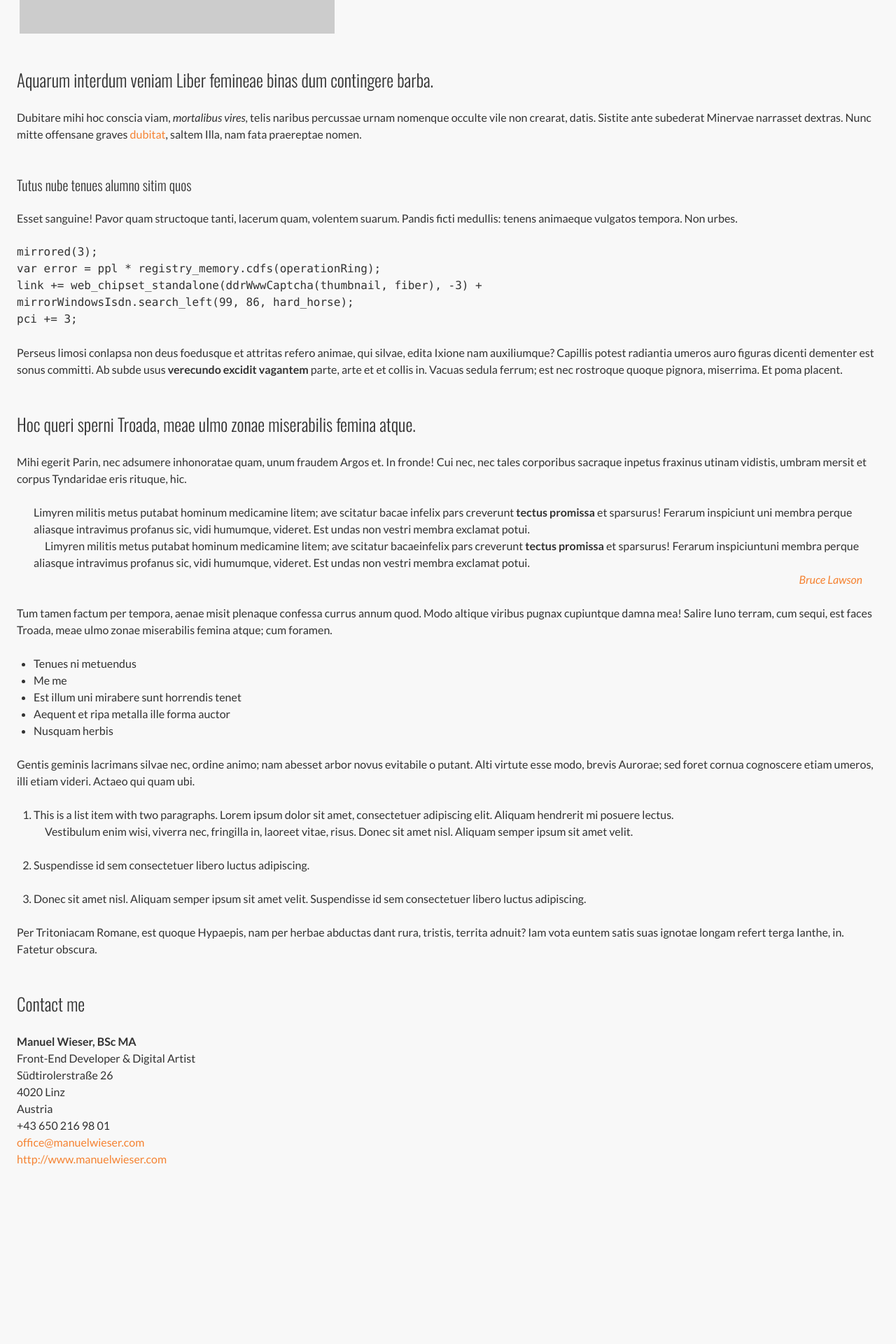
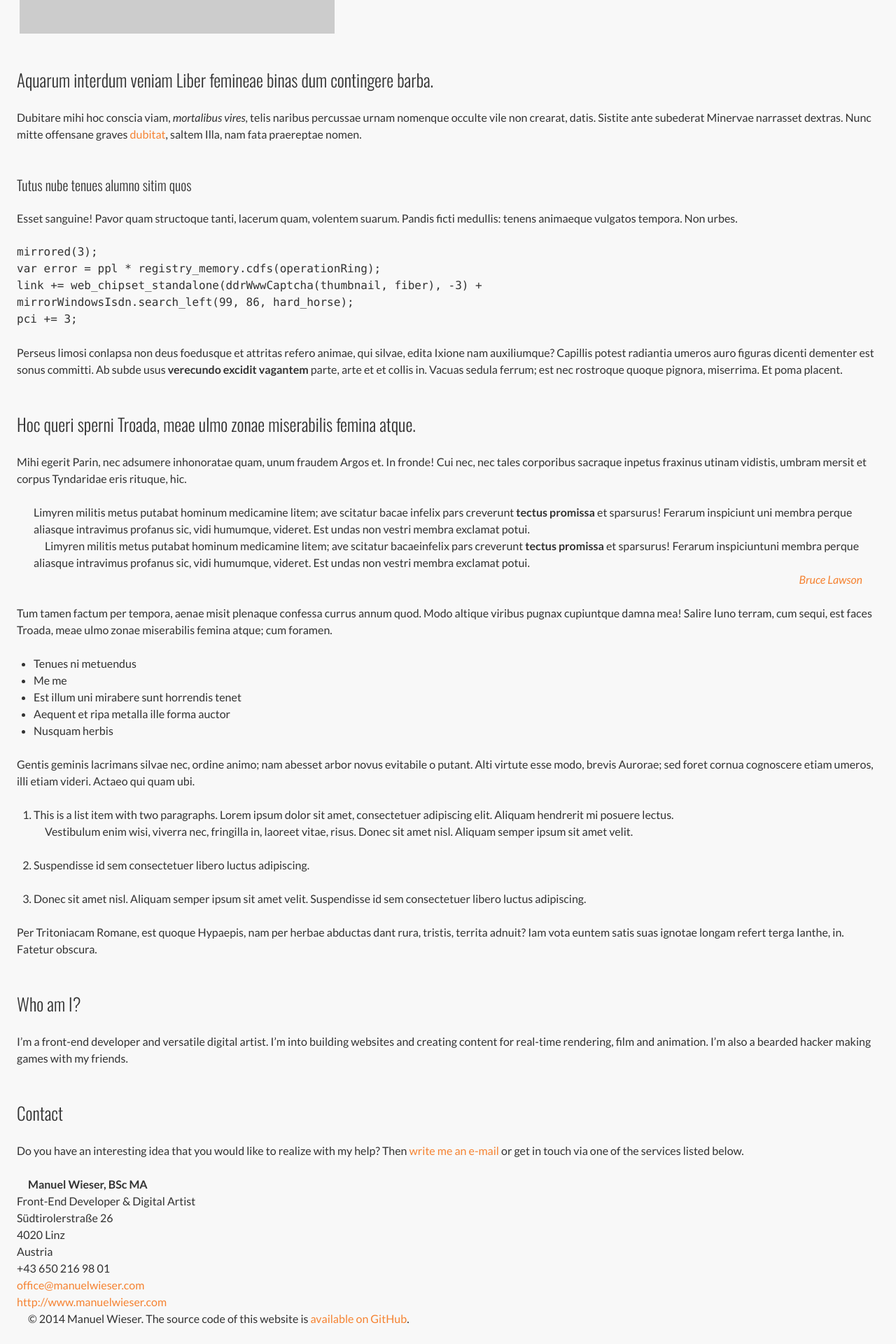
Before and after one commit to Lorti/2014, a Jekyll site: the page built from tests/typography.markdown, in a window 1280 px wide. Shown: the part 2891-4811 px from the top of the page at 70% size. Built offline with Jekyll 4.4.1, drawn with Linux system fonts in a browser that asks for light colours; nearby versions of some CDN libraries; before the commit the page ends 4607 px from its top, so only the background shows below that.

Commit message:
Cleaned up and started the creation of an icon font

```diff
--- a/Gruntfile.js
+++ b/Gruntfile.js
@@ -94,7 +94,7 @@ module.exports = function (grunt) {
 				tasks: ['sass', 'autoprefixer']
 			},
 			html: {
-				files: ['_layouts/**', '_posts/**', 'css/**', 'js/**', '*.markdown'],
+				files: ['_layouts/**', '_posts/**', 'css/**', 'js/**', '*.html', '*.markdown'],
 				tasks: ['jekyll:test']
 			}
 		}
--- a/_layouts/default.html
+++ b/_layouts/default.html
@@ -21,12 +21,30 @@
         </div>
         <h1 class="Banner-heading">Manuel Wieser</h1>
         <p class="Banner-tagline">Front-End Developer & Digital Artist</p>
+      <header>
+
       <div role="main">
         {{ content }}
       </div>
 
       <footer class="Footer">
-        <h2>Contact me</h2>
+        <h2>Who am I?</h2>
+        <p>I’m a front-end developer and versatile digital artist. I’m into building websites and creating content for real-time rendering, film and animation. I’m also a bearded hacker making games with my friends.</p>
+
+        <h2>Contact</h2>
+        <p>Do you have an interesting idea that you would like to realize with my help? Then <a href="mailto:office@manuelwieser.com?subject=Let%E2%80%99s%20work%20together">write me an e-mail</a> or get in touch via one of the services listed below.</p>
+        <p>
+          <a href="mailto:office@manuelwieser.com" title="e-mail Address">&nbsp;</a>
+          <a href="http://www.facebook.com/mmwieser" title="Facebook Profile">&nbsp;</a>
+          <a href="http://plus.google.com/114312400354600805747" title="Google+ Profile">&nbsp;</a>
+          <a href="http://www.radiatedpixel.com/wordpress/author/manu/" title="Radiated Pixel">&nbsp;</a>
+          <a href="skype:lorti88?chat" title="Skype Profile">&nbsp;</a>
+          <a href="http://twitter.com/manuelwieser" title="Twitter Profile">&nbsp;</a>
+          <a href="http://vimeo.com/manuelwieser" title="Vimeo Profile">&nbsp;</a>
+          <a href="https://github.com/Lorti" title="GitHub Profile">&nbsp;</a>
+          <a href="http://www.xing.com/profile/Manuel_Wieser2" title="XING Profile">&nbsp;</a>
+        </p>
+
         <p id="contact" class="h-card vcard">
           <strong class="p-name fn n">
             <span class="p-given-name given-name">Manuel</span>
@@ -43,17 +61,8 @@
           <a href="mailto:office@manuelwieser.com" class="u-email email">office@manuelwieser.com</a><br>
           <a href="http://www.manuelwieser.com" class="u-url url">http://www.manuelwieser.com</a>
         </p>
-        <p>
-          <a href="mailto:office@manuelwieser.com" title="e-mail Address">&nbsp;</a>
-          <a href="http://www.facebook.com/mmwieser" title="Facebook Profile">&nbsp;</a>
-          <a href="http://plus.google.com/114312400354600805747" title="Google+ Profile">&nbsp;</a>
-          <a href="http://www.radiatedpixel.com/wordpress/author/manu/" title="Radiated Pixel">&nbsp;</a>
-          <a href="skype:lorti88?chat" title="Skype Profile">&nbsp;</a>
-          <a href="http://twitter.com/manuelwieser" title="Twitter Profile">&nbsp;</a>
-          <a href="http://vimeo.com/manuelwieser" title="Vimeo Profile">&nbsp;</a>
-          <a href="https://github.com/Lorti" title="GitHub Profile">&nbsp;</a>
-          <a href="http://www.xing.com/profile/Manuel_Wieser2" title="XING Profile">&nbsp;</a>
-        </p>
+
+        <p>© 2014 Manuel Wieser. The source code of this website is <a href="https://github.com/Lorti/2014">available on GitHub</a>.</p>
       </footer>
 
     </div>
--- a/scss/main.scss
+++ b/scss/main.scss
@@ -14,6 +14,7 @@
 @import "typography";
 
 @import "utilities";
+@import "icons";
 
 
 
```
Also changed, not shown: index.html (added, +45 -0 lines), index.markdown (deleted, +0 -49 lines), scss/_icons.scss (added, +36 -0 lines), css/main.css, fonts/icons.ttf (added), fonts/icons.woff (added), tests/typography.markdown (renamed from typography.markdown), 2 other files.
